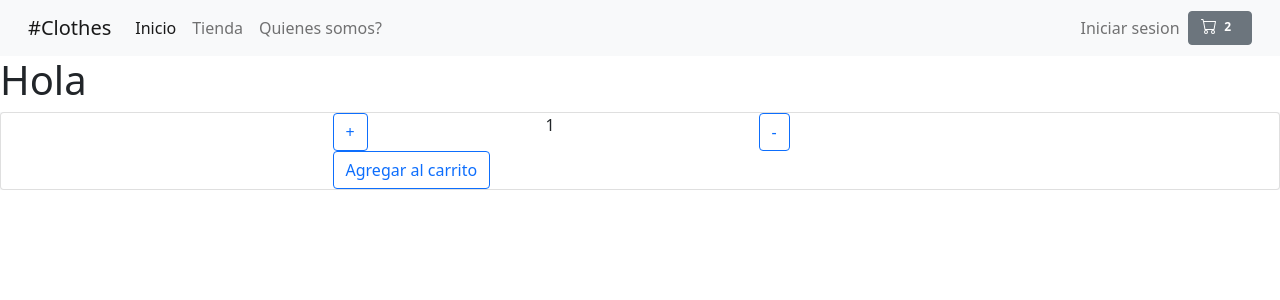
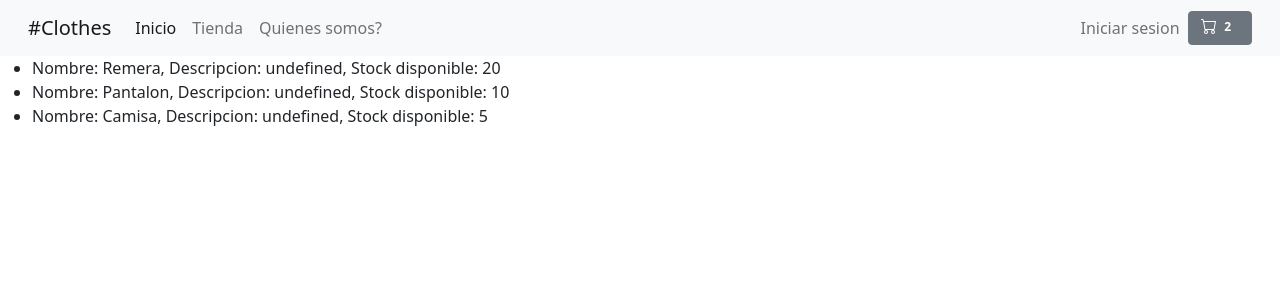
Before and after one commit to Baltadav/clothes-bld, a React (Create React App) app: page / in a window 1280 px wide. Shown: the top 300 px of the page. Built offline with nearby package versions, Linux system fonts and the light colour scheme.

Commit message:
Desafio clase 6

```diff
--- a/src/App.js
+++ b/src/App.js
@@ -7,16 +7,16 @@ function App() {
 
   const stock = 10;
   const initial = 1;
-
+  const show = true;
   return (
     <div className="App">
       <header className="App-header">
         <NavBar/>
       </header>
-      <body>
+      <div>
         <ItemListContainer greeting="Hola"/>
-        <ItemCount stock={stock} initial={initial} />
-      </body>
+        {show ? null : <ItemCount stock={stock} initial={initial}/>}
+      </div>
     </div>
   );
 }
--- /dev/null
+++ b/src/components/Item.js
@@ -0,0 +1,12 @@
+import React from 'react';
+
+const Item = ({product}) => {
+
+    const { nombre, descripcion, stock } = product;
+
+    return (
+        <li>{`Nombre: ${nombre}, Descripcion: ${descripcion}, Stock disponible: ${stock}`}</li>
+    );
+}
+
+export default Item;
--- /dev/null
+++ b/src/components/ItemList.js
@@ -0,0 +1,14 @@
+import React from 'react';
+import Item from './Item';
+
+const ItemList = ({listProduct}) => {
+
+
+    return (
+        <ul>
+            {listProduct.map((product)=> <Item key={product.id} product={product}/>)}
+        </ul>
+    );
+}
+
+export default ItemList;
--- a/src/components/ItemListCointainer.js
+++ b/src/components/ItemListCointainer.js
@@ -1,9 +1,57 @@
-import React from 'react';
+import React, { useEffect, useState } from 'react';
+import ItemList from './ItemList';
 
 const ItemListContainer = ({greeting}) => {
+
+    const [listProduct, setlistProduct] = useState([])
+
+    function getItems() {
+        return new Promise((resolve, reject) => {
+        const onSuccessful = true
+
+          if(onSuccessful){
+            setTimeout(
+              resolve([
+                {
+                  id: '001',
+                  nombre:'Remera',
+                  description: 'Remera de algodol',
+                  stock: 20,
+                },
+                {
+                  id: '002',
+                  nombre:'Pantalon',
+                  description: 'Pantalon de gabardina',
+                  stock: 10,
+                },
+                {
+                  id: '003',
+                  nombre:'Camisa',
+                  description: 'Camisa de lino',
+                  stock: 5,
+                },
+              ]),
+              3000
+            );
+          }else{
+            setTimeout(reject(['Sin prendas']),2000)
+          }
+        });
+      }
+
+    useEffect(() => {
+        const list = getItems()
+
+        list.then(response =>{
+            setlistProduct(response)
+            //console.log(response)
+        })
+    }, [])
+
+    //console.log(listProduct)
+
     return (
-        <h1>{greeting}</h1>
-
+        <ItemList listProduct={listProduct}/>
     );
 }
 
```
